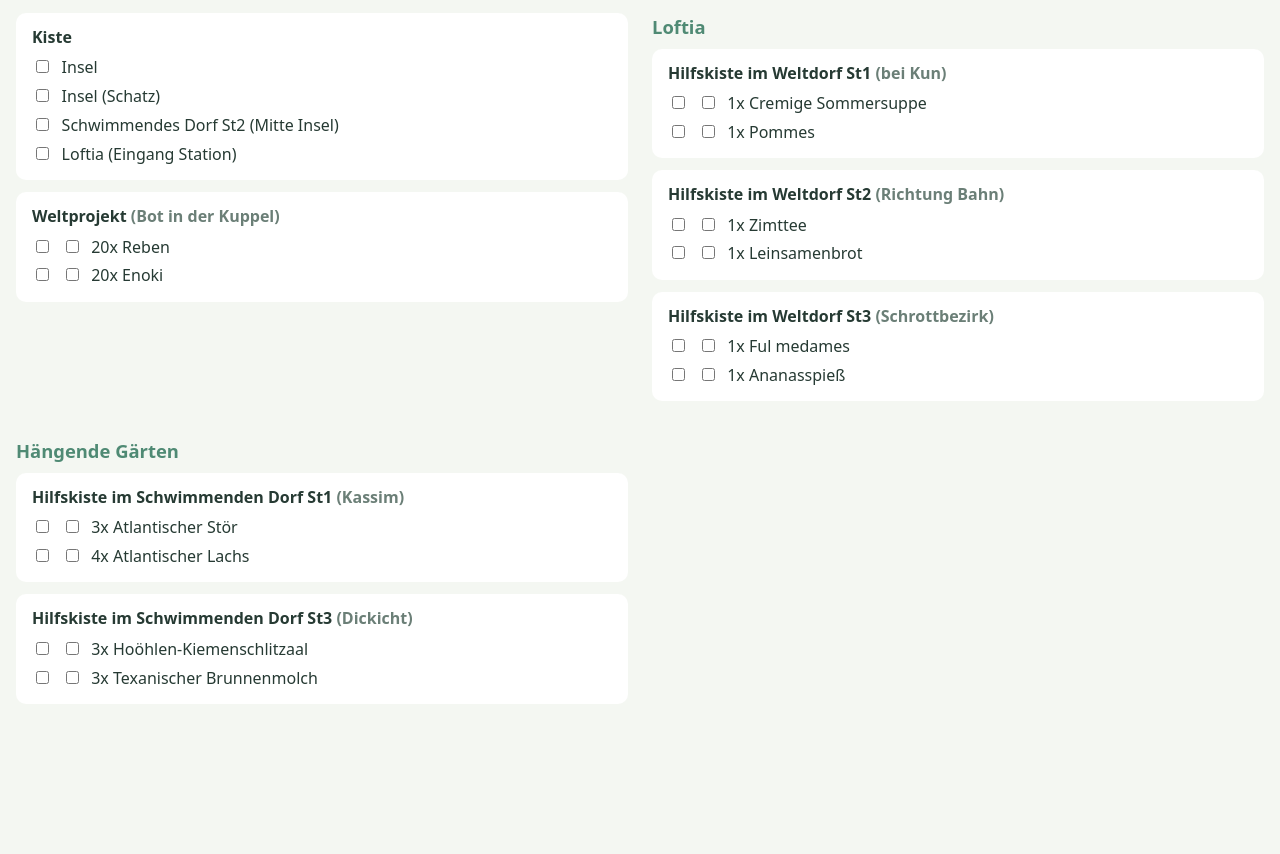
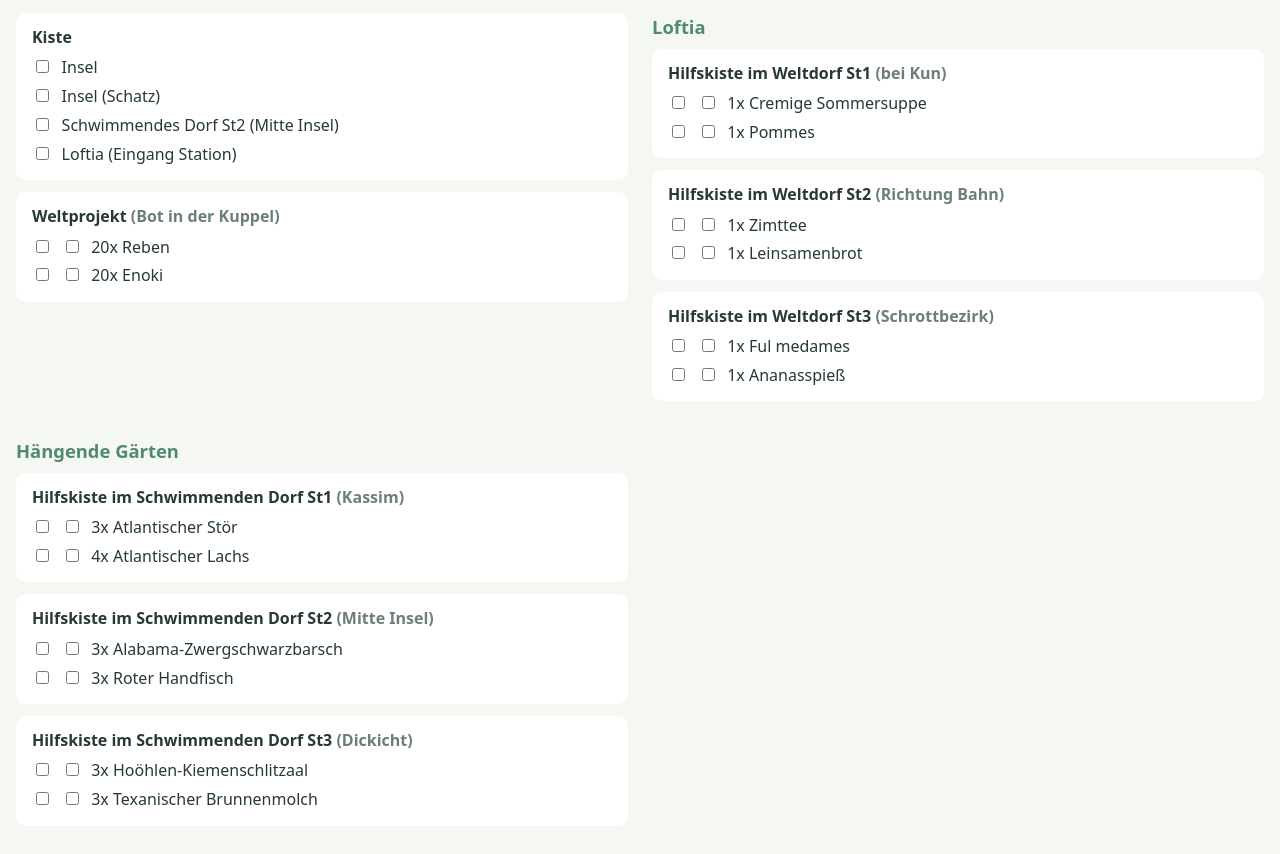
Before and after one commit to NoX209/Loftia_Dailies, a plain HTML site: page 2026/11/21/index.html in a window 1280 px wide. Shown: the part 81-935 px from the top of the page. Before the commit the page ends 813 px from the top, so only its background shows below. Drawn offline with Linux system fonts and the light colour scheme.

Commit message:
Update 2026-11-21
Tägliche Aufgaben 21.11.2026
Kiste:
- Insel
- Insel (Schatz)
- Schwimmendes Dorf St2 (Mitte Insel)
- Loftia (Eingang Station)
Weltprojekt (Bot in der Kuppel)
- 20x Reben
- 20x Enoki

Loftia
------
Hilfskiste im Weltdorf St1 (bei Kun)
- 1x Cremige Sommersuppe
- 1x Pommes
Hilfskiste im Weltdorf St2 (Richtung Bahn)
- 1x Zimttee
- 1x Leinsamenbrot
Hilfskiste im Weltdorf St3 (Schrottbezirk)
- 1x Ful medames
- 1x Ananasspieß

Hängende Gärten
---------------
Hilfskiste im Schwimmenden Dorf St1 (Kassim)
- 3x Atlantischer Stör
- 4x Atlantischer Lachs
Hilfskiste im Schwimmenden Dorf St2 (Mitte Insel)
- 3x Alabama-Zwergschwarzbarsch
- 3x Roter Handfisch
Hilfskiste im Schwimmenden Dorf St3 (Dickicht)
- 3x Hoöhlen-Kiemenschlitzaal
- 3x Texanischer Brunnenmolch

```diff
--- a/2026/11/21/index.html
+++ b/2026/11/21/index.html
@@ -121,6 +121,22 @@
   </section>
 
     <section class="area">
+    <h3>Hilfskiste im Schwimmenden Dorf St2 <span class="hint">(Mitte Insel)</span></h3>
+    <ul>
+<li class="item">
+  <input type="checkbox" class="made" data-key="schwimmendes-dorf-st2/Alabama-Zwergschwarzbarsch/made" title="hergestellt / habe ich" aria-label="hergestellt / habe ich">
+  <input type="checkbox" class="delivered" data-key="schwimmendes-dorf-st2/Alabama-Zwergschwarzbarsch/delivered" title="abgegeben" aria-label="abgegeben">
+  <span>3x Alabama-Zwergschwarzbarsch</span>
+</li>
+<li class="item">
+  <input type="checkbox" class="made" data-key="schwimmendes-dorf-st2/Roter Handfisch/made" title="hergestellt / habe ich" aria-label="hergestellt / habe ich">
+  <input type="checkbox" class="delivered" data-key="schwimmendes-dorf-st2/Roter Handfisch/delivered" title="abgegeben" aria-label="abgegeben">
+  <span>3x Roter Handfisch</span>
+</li>
+    </ul>
+  </section>
+
+    <section class="area">
     <h3>Hilfskiste im Schwimmenden Dorf St3 <span class="hint">(Dickicht)</span></h3>
     <ul>
 <li class="item">
```
Also changed, not shown: index.html (+16 -0 lines).
